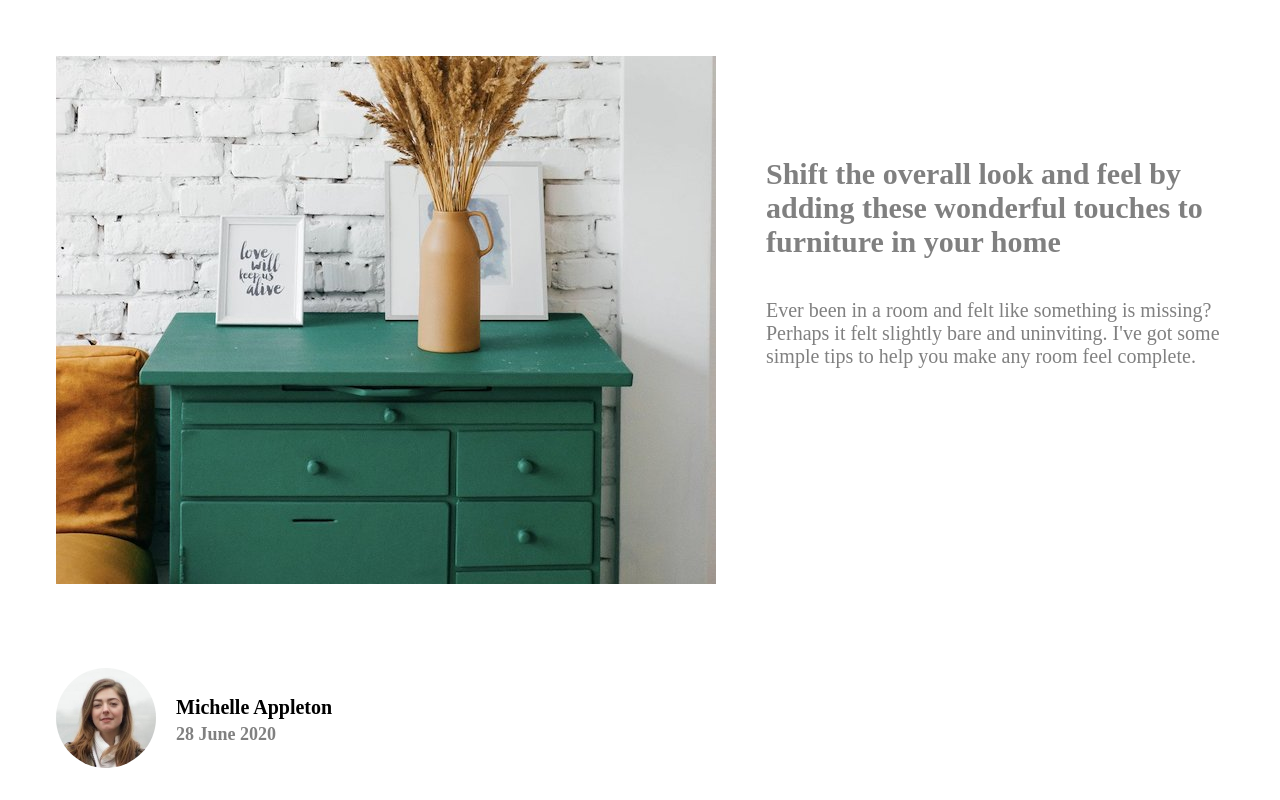
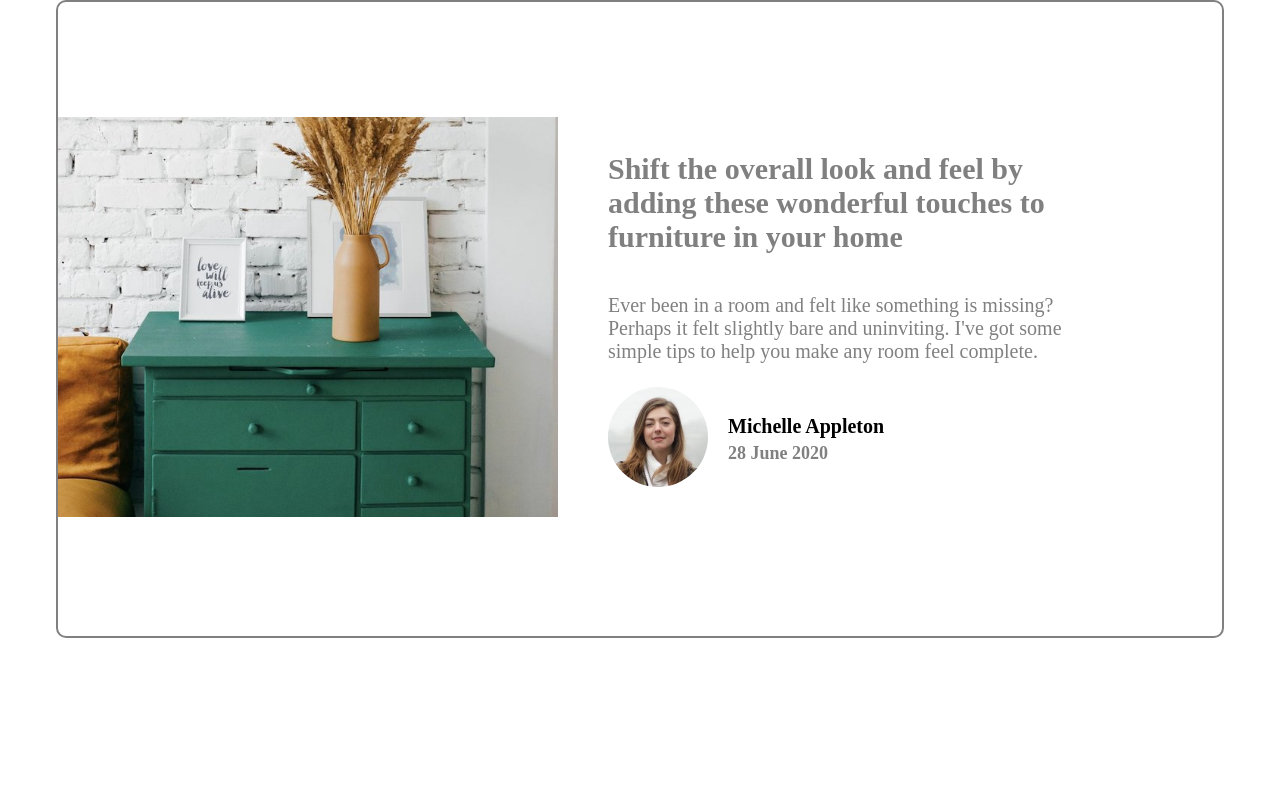
Before and after one commit to Nobriga20/article-project, a plain HTML site: page index.html in a window 1280 px wide. Drawn offline with Linux system fonts and the light colour scheme.

Commit message:
last update

```diff
--- a/styles.css
+++ b/styles.css
@@ -44,6 +44,7 @@
     margin-bottom: 120px;
     margin-left: 50px;
     font-size: 20px;
+    margin-top: 150px;
 }
 
 .container {
@@ -63,16 +64,20 @@
 .customer__info  {
     display: flex;
     align-items: center;
+
 }
 
 .wrapper {
     display: flex;
     align-items: center;
-    padding: 56px 0;
+    border: 2px solid gray;
+    border-radius: 10px;
+
 }
 
 .table__img {
     width: 100%;
+    max-width: 500px;
 }
 
 .image {
```
Also changed, not shown: index.html (+1 -2 lines).
